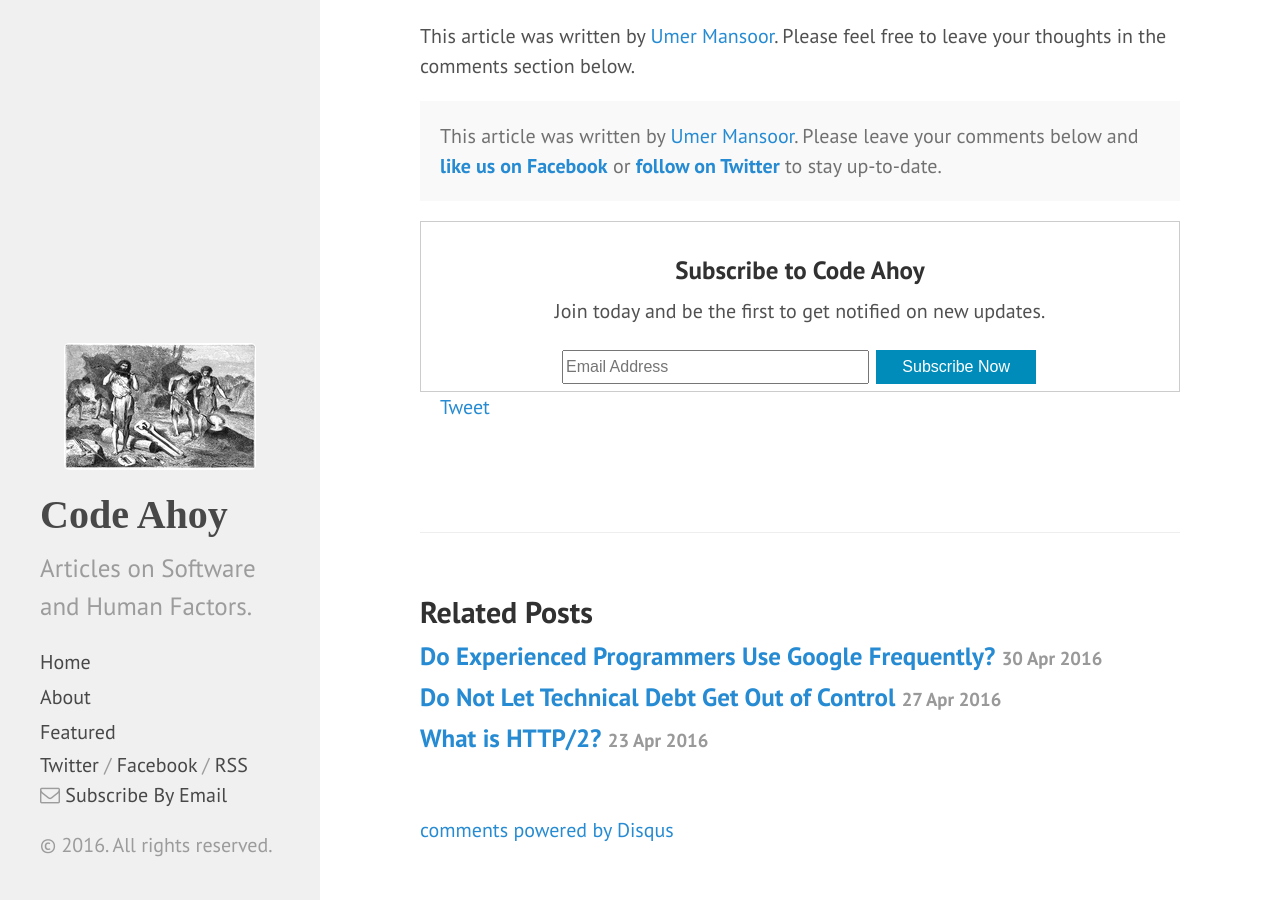
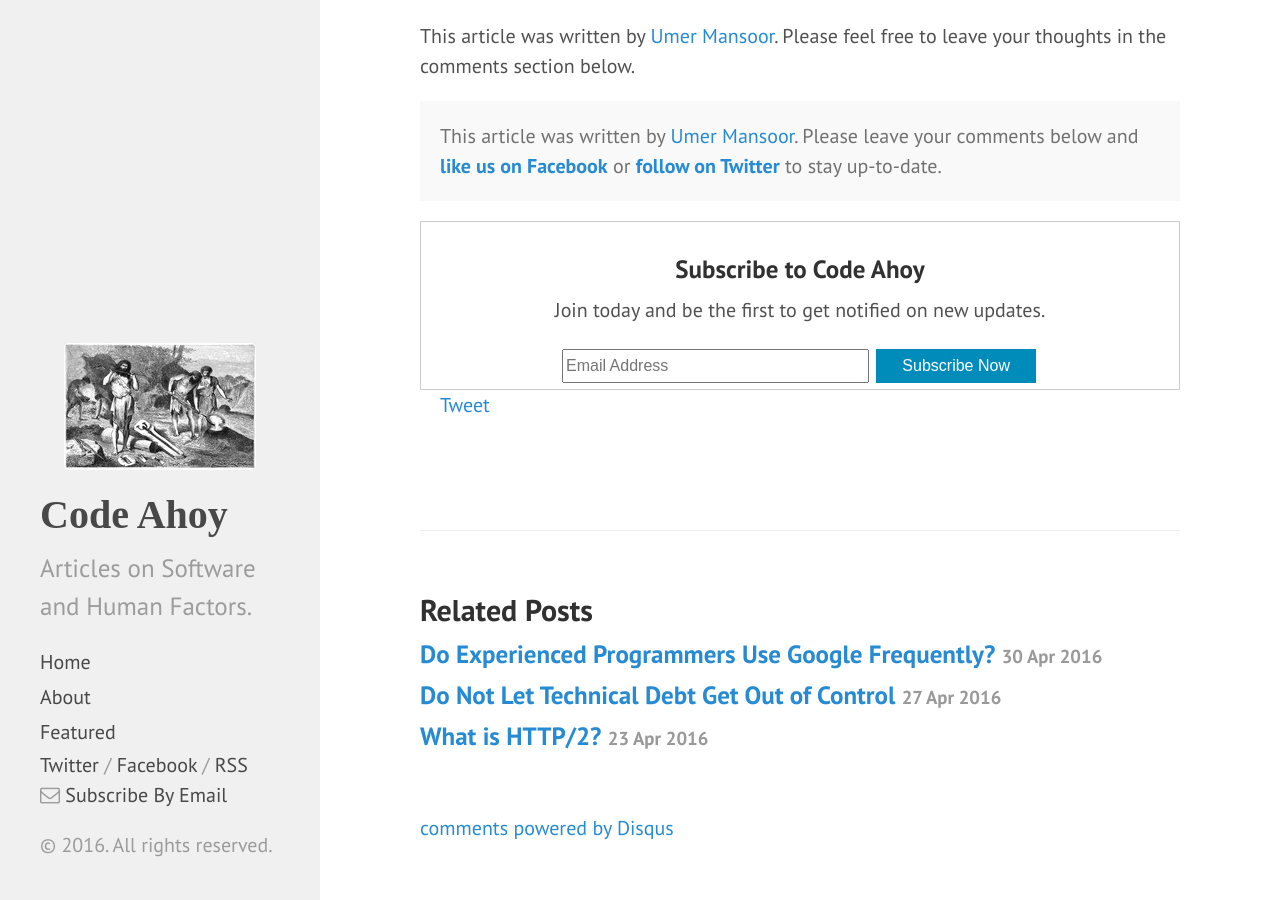
Before and after one commit to talk2viren/umermansoor.github.io, a Jekyll site: the page built from _posts/2016-04-12-let-them-own-it.md, in a window 1280 px wide and 900 px high, scrolled down 1561 px. Built offline with Jekyll 4.4.1, drawn with Linux system fonts in a browser that asks for light colours; nearby versions of some CDN libraries; a script that is not in the unit is left out; comment, search, counter and statistics services are not loaded.

Commit message:
Update post.html

```diff
--- a/_layouts/post.html
+++ b/_layouts/post.html
@@ -14,7 +14,7 @@
         <a href="https://twitter.com/codeahoy"><strong>follow on Twitter</strong></a> to stay up-to-date. <br/>
     </p>
 
-      <form style="border:1px solid #ccc;padding:3px;text-align:center;" action="https://feedburner.google.com/fb/a/mailverify" method="post" target="popupwindow" onsubmit="window.open('https://feedburner.google.com/fb/a/mailverify?uri=CodeAhoy', 'popupwindow', 'scrollbars=yes,width=550,height=520');return true">
+      <form style="border:1px solid #ccc;padding:2px;text-align:center;" action="https://feedburner.google.com/fb/a/mailverify" method="post" target="popupwindow" onsubmit="window.open('https://feedburner.google.com/fb/a/mailverify?uri=CodeAhoy', 'popupwindow', 'scrollbars=yes,width=550,height=520');return true">
            <h3>Subscribe to Code Ahoy</h3>
            <p>Join today and be the first to get notified on new updates.</p>
            <input type="text" style="font-size: 16px; height:34px;" name="email" size="30" placeholder="Email Address"/>
```
